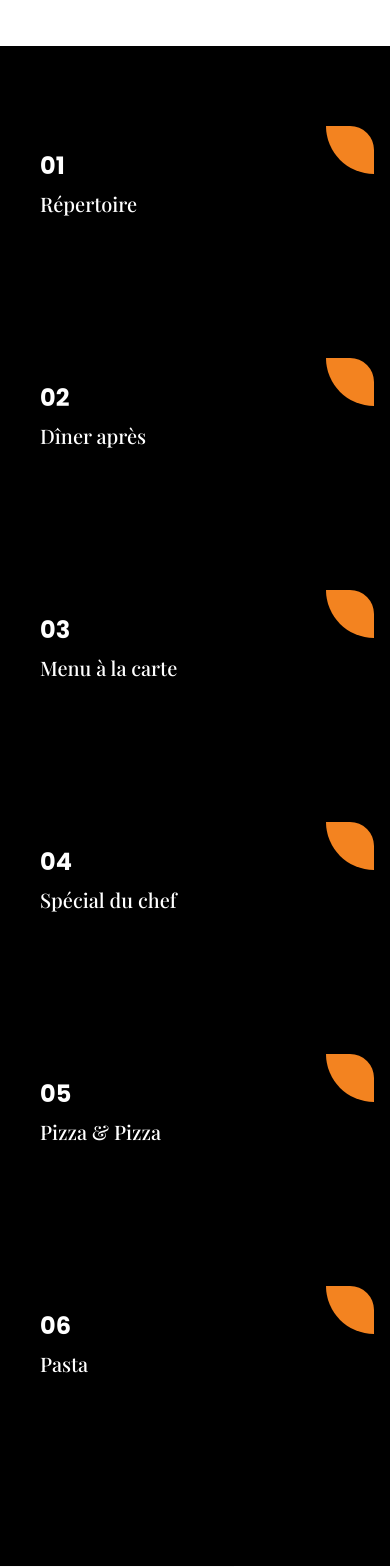
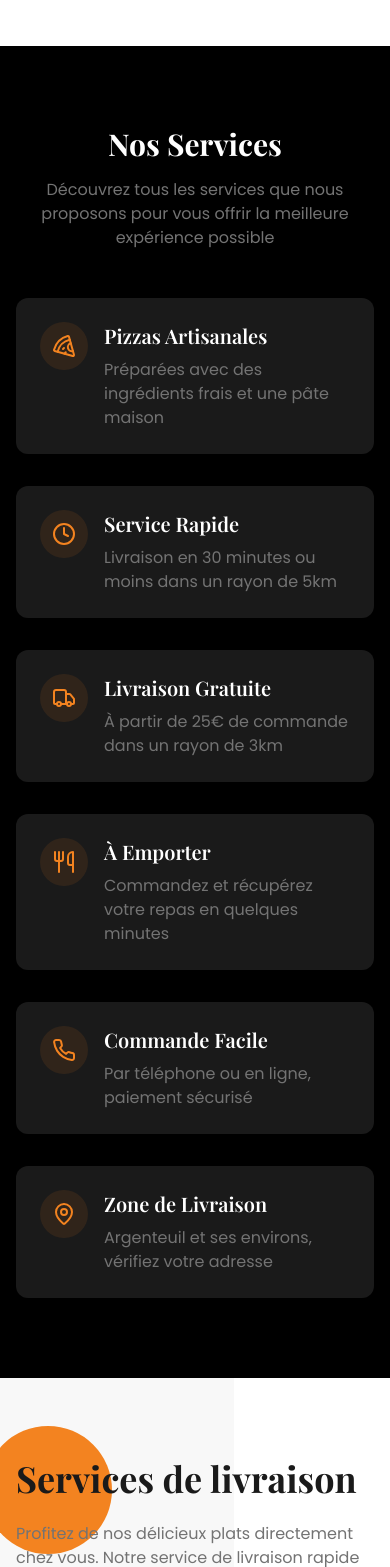
Before and after one commit to annis94/Ohumm-pizza, a Next.js app: page / in a window 390 px wide. Shown: the part 1341-2908 px from the top of the page. Built offline with nearby package versions, Linux system fonts and the light colour scheme; a web font is replaced by a local one.

Commit message:
Refonte section catégories ➝ 'Nos Services' : ajout d’une grille responsive avec 6 cartes, nouveaux icônes, fond sombre, survol animé, et contenus adaptés à la pizzeria

```diff
--- a/components/home/Categories.tsx
+++ b/components/home/Categories.tsx
@@ -1,36 +1,76 @@
 "use client";
 
 import { motion } from 'framer-motion';
-import Link from 'next/link';
+import { Pizza, Clock, Truck, Utensils, Phone, MapPin } from 'lucide-react';
 
-const categories = [
-  { id: 1, name: "Répertoire", link: "/menu" },
-  { id: 2, name: "Dîner après", link: "/menu" },
-  { id: 3, name: "Menu à la carte", link: "/menu" },
-  { id: 4, name: "Spécial du chef", link: "/menu" },
-  { id: 5, name: "Pizza & Pizza", link: "/menu" },
-  { id: 6, name: "Pasta", link: "/menu" },
+const services = [
+  {
+    id: 1,
+    icon: Pizza,
+    title: "Pizzas Artisanales",
+    description: "Préparées avec des ingrédients frais et une pâte maison"
+  },
+  {
+    id: 2,
+    icon: Clock,
+    title: "Service Rapide",
+    description: "Livraison en 30 minutes ou moins dans un rayon de 5km"
+  },
+  {
+    id: 3,
+    icon: Truck,
+    title: "Livraison Gratuite",
+    description: "À partir de 25€ de commande dans un rayon de 3km"
+  },
+  {
+    id: 4,
+    icon: Utensils,
+    title: "À Emporter",
+    description: "Commandez et récupérez votre repas en quelques minutes"
+  },
+  {
+    id: 5,
+    icon: Phone,
+    title: "Commande Facile",
+    description: "Par téléphone ou en ligne, paiement sécurisé"
+  },
+  {
+    id: 6,
+    icon: MapPin,
+    title: "Zone de Livraison",
+    description: "Argenteuil et ses environs, vérifiez votre adresse"
+  }
 ];
 
-export default function Categories() {
+export default function Services() {
   return (
     <section className="py-20 bg-black">
       <div className="container mx-auto px-4">
+        <div className="text-center mb-12">
+          <h2 className="text-3xl md:text-4xl font-bold text-white mb-4">Nos Services</h2>
+          <p className="text-muted-foreground max-w-2xl mx-auto">
+            Découvrez tous les services que nous proposons pour vous offrir la meilleure expérience possible
+          </p>
+        </div>
         <div className="grid grid-cols-1 md:grid-cols-2 lg:grid-cols-3 gap-8">
-          {categories.map((category, index) => (
+          {services.map((service, index) => (
             <motion.div
-              key={category.id}
-              initial={{ opacity: 0, y: 50 }}
+              key={service.id}
+              initial={{ opacity: 0, y: 20 }}
               whileInView={{ opacity: 1, y: 0 }}
               viewport={{ once: true }}
               transition={{ duration: 0.5, delay: index * 0.1 }}
+              className="bg-card/10 p-6 rounded-xl hover:bg-card/20 transition-colors"
             >
-              <Link href={category.link}>
-                <div className="category-card">
-                  <span className="text-2xl font-bold block mb-2">0{category.id}</span>
-                  <h3 className="text-xl font-medium">{category.name}</h3>
+              <div className="flex items-start gap-4">
+                <div className="bg-primary/10 p-3 rounded-lg">
+                  <service.icon className="w-6 h-6 text-primary" />
                 </div>
-              </Link>
+                <div>
+                  <h3 className="text-xl font-semibold text-white mb-2">{service.title}</h3>
+                  <p className="text-muted-foreground">{service.description}</p>
+                </div>
+              </div>
             </motion.div>
           ))}
         </div>
```
